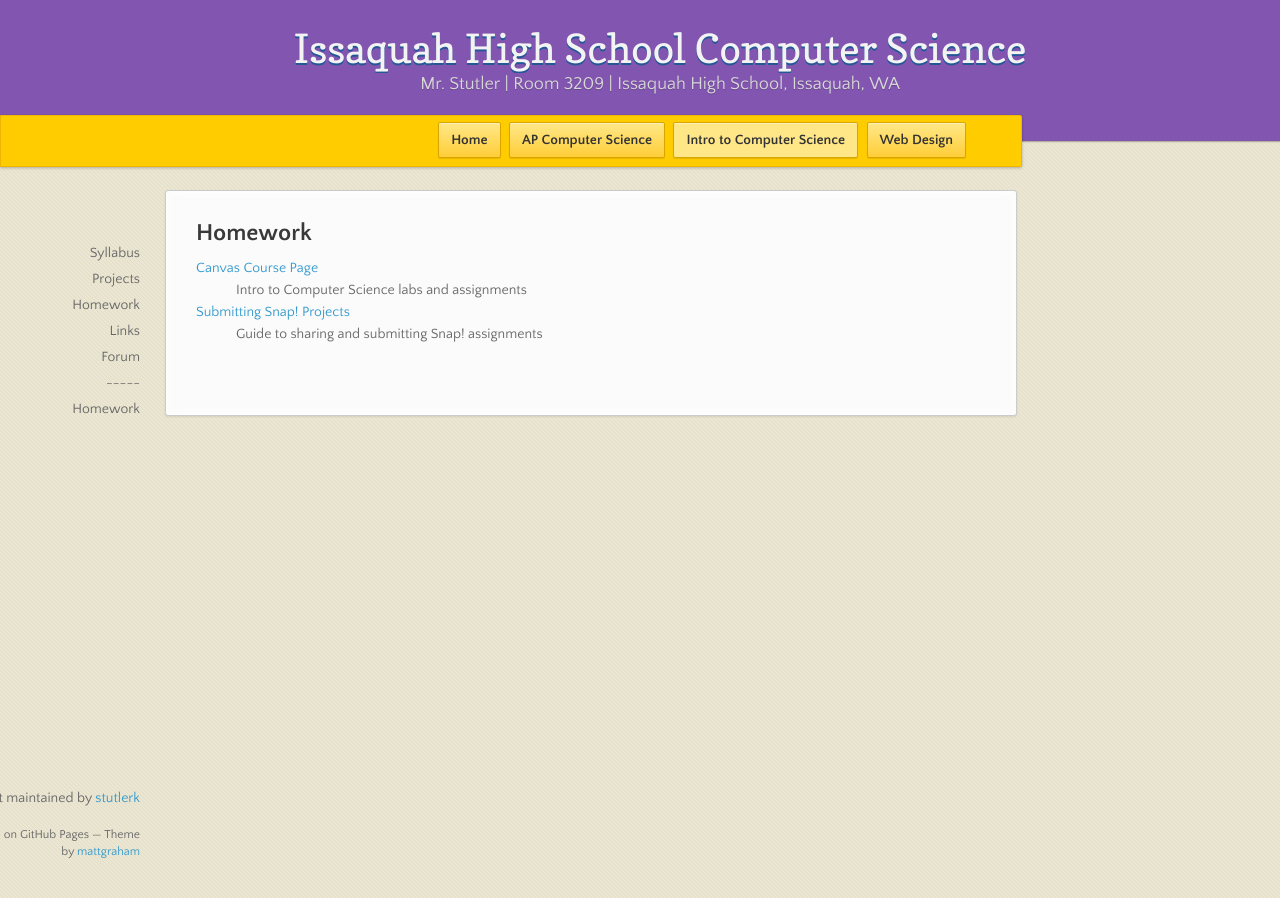
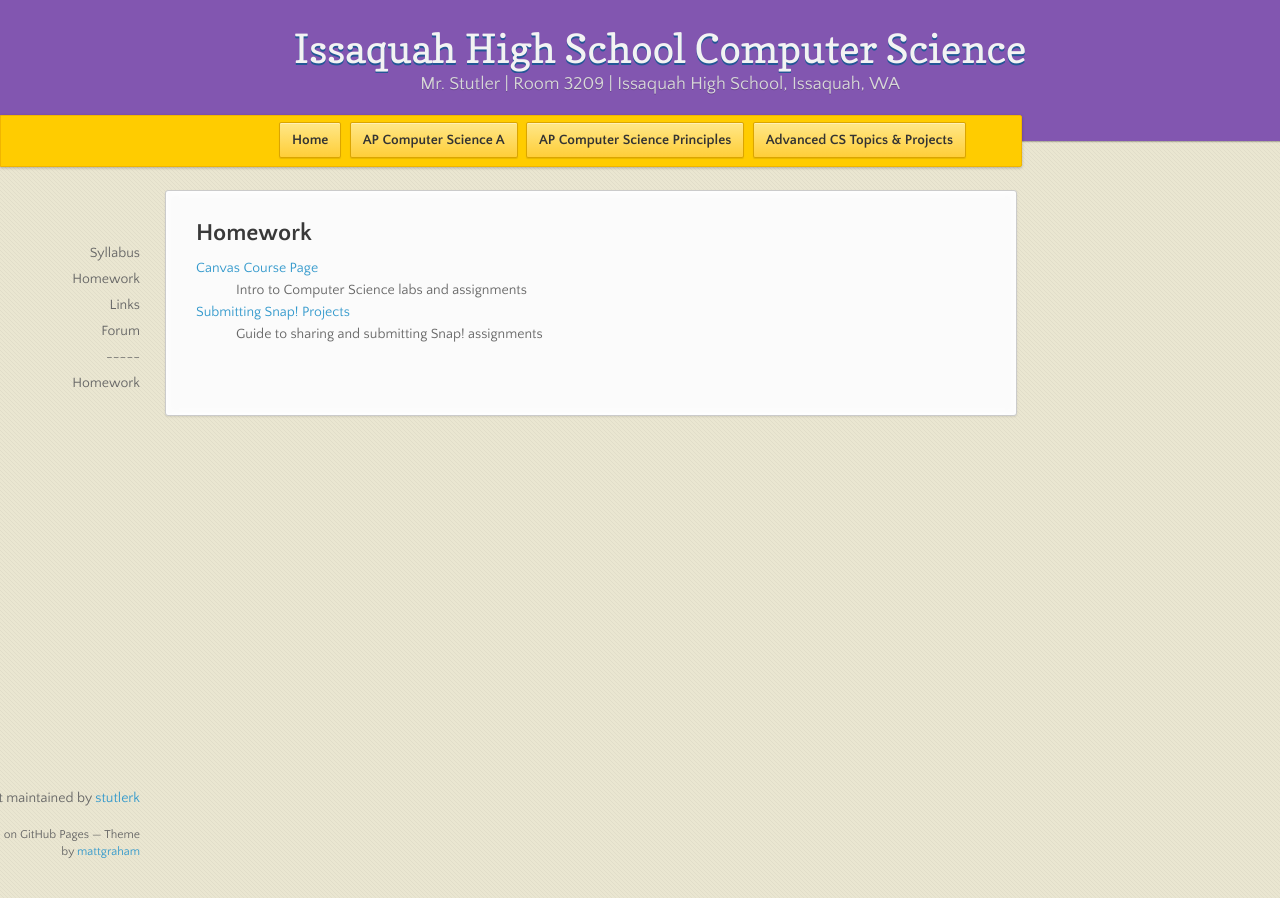
Before and after one commit to stutlerk/ihs-website, a Jekyll site: the page built from _apcsprinciples/homework.html, in a window 1280 px wide. Built offline with Jekyll 4.4.1, drawn with Linux system fonts in a browser that asks for light colours; nearby versions of some CDN libraries.

Commit message:
New course names & folders

```diff
--- a/_layouts/course.html
+++ b/_layouts/course.html
@@ -3,25 +3,12 @@ layout: default
 ---
       <nav>
         <ul>
-	    			<li><a href="{{ site.baseurl }}/{{ page.course }}/syllabus.html">Syllabus</a></li>
-            <li>
-                <div class="projects">
-                    <input type="checkbox" id="projToggle">
-                    <label for="projToggle">Projects</label>
-                    <ul class="projList">
-                    {% for proj in site.documents %}
-                    {% if proj.layout == 'project' and proj.course == page.course %}
-                        <li><a href="{{ site.baseurl }}{{ proj.url }}">Project {{ proj.number }} - {{ proj.title }}</a></li>
-                    {% endif %}
-                    {% endfor %}
-                    </ul>
-                </div>
-            </li>
-	    			<li><a href="{{ site.baseurl }}/{{ page.course }}/homework.html">Homework</a></li>
-	    			<li><a href="{{ site.baseurl }}/{{ page.course }}/links.html">Links</a></li>
-	    			<li><a href="{{ page.forum }}">Forum</a></li>
+            <li><a href="{{ site.baseurl }}/{{ page.course }}/syllabus.html">Syllabus</a></li>
+            <li><a href="{{ site.baseurl }}/{{ page.course }}/homework.html">Homework</a></li>
+            <li><a href="{{ site.baseurl }}/{{ page.course }}/links.html">Links</a></li>
+            <li><a href="{{ page.forum }}">Forum</a></li>
             <li>-----</li>
-	    </ul>
+        </ul>
     </nav>
 
   {{ content }}
--- a/_layouts/default.html
+++ b/_layouts/default.html
@@ -46,38 +46,28 @@
                 Home</a>
             </li>
             <li>
-				{% if page.course == 'apcs' %}
-					<a href="{{ site.baseurl }}/apcs" class="button active">
+                {% if page.course == 'apcsa' %}
+                    <a href="{{ site.baseurl }}/apcsa" class="button active">
                 {% else %}
-					<a href="{{ site.baseurl }}/apcs" class="button">
+                    <a href="{{ site.baseurl }}/apcsa" class="button">
                 {% endif %}
-				AP Computer Science</a>
+                AP Computer Science A</a>
             </li>
             <li>
-				{% if page.course == 'introcs' %}
-					<a href="{{ site.baseurl }}/introcs" class="button active">
+                {% if page.course == 'apcsprinciples' %}
+                    <a href="{{ site.baseurl }}/apcsprinciples" class="button active">
                 {% else %}
-					<a href="{{ site.baseurl }}/introcs" class="button">
+                    <a href="{{ site.baseurl }}/apcsprinciples" class="button">
                 {% endif %}
-				Intro to Computer Science</a>
+                AP Computer Science Principles</a>
             </li>
-			<!--
             <li>
-				{% if page.course == 'ap++' %}
-					<a href="{{ site.baseurl }}/applusplus" class="button active">
+                {% if page.course == 'advtopics' %}
+                    <a href="{{ site.baseurl }}/advtopics" class="button active">
                 {% else %}
-					<a href="{{ site.baseurl }}/applusplus" class="button">
+                    <a href="{{ site.baseurl }}/advtopics" class="button">
                 {% endif %}
-				Advanced CS Topics/Projects (AP++)</a>
-			</li>
-			-->
-			<li>
-				{% if page.course == 'web' %}
-					<a href="{{ site.baseurl }}/web" class="button active">
-				{% else %}
-					<a href="{{ site.baseurl }}/web" class="button">
-				{% endif %}
-				Web Design</a>
+                Advanced CS Topics & Projects</a>
             </li>
             </ul>
         </div>
```
Also changed, not shown: other parts of _layouts/default.html (+0 -2 lines), proj1.html (deleted, +0 -22 lines), test.html (+1 -6 lines). Lines whose indentation alone changed are shown as unchanged.
